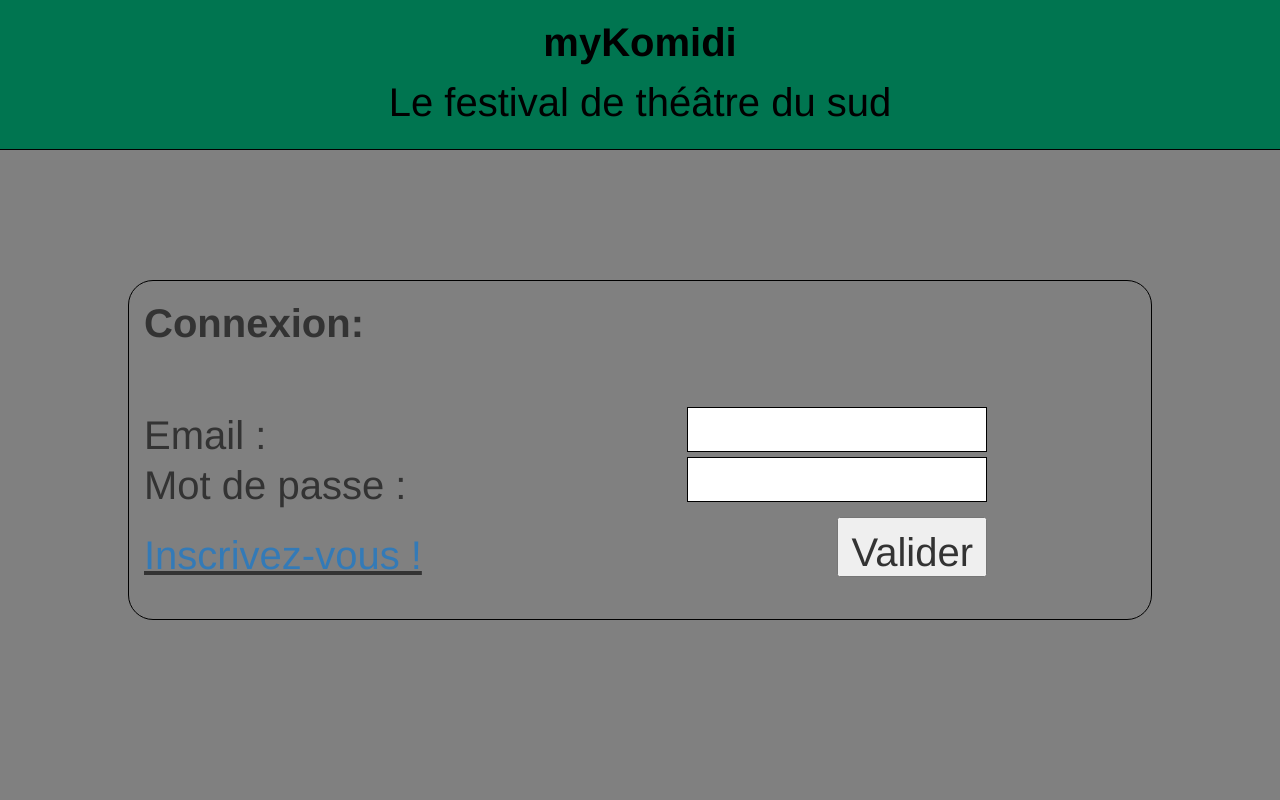
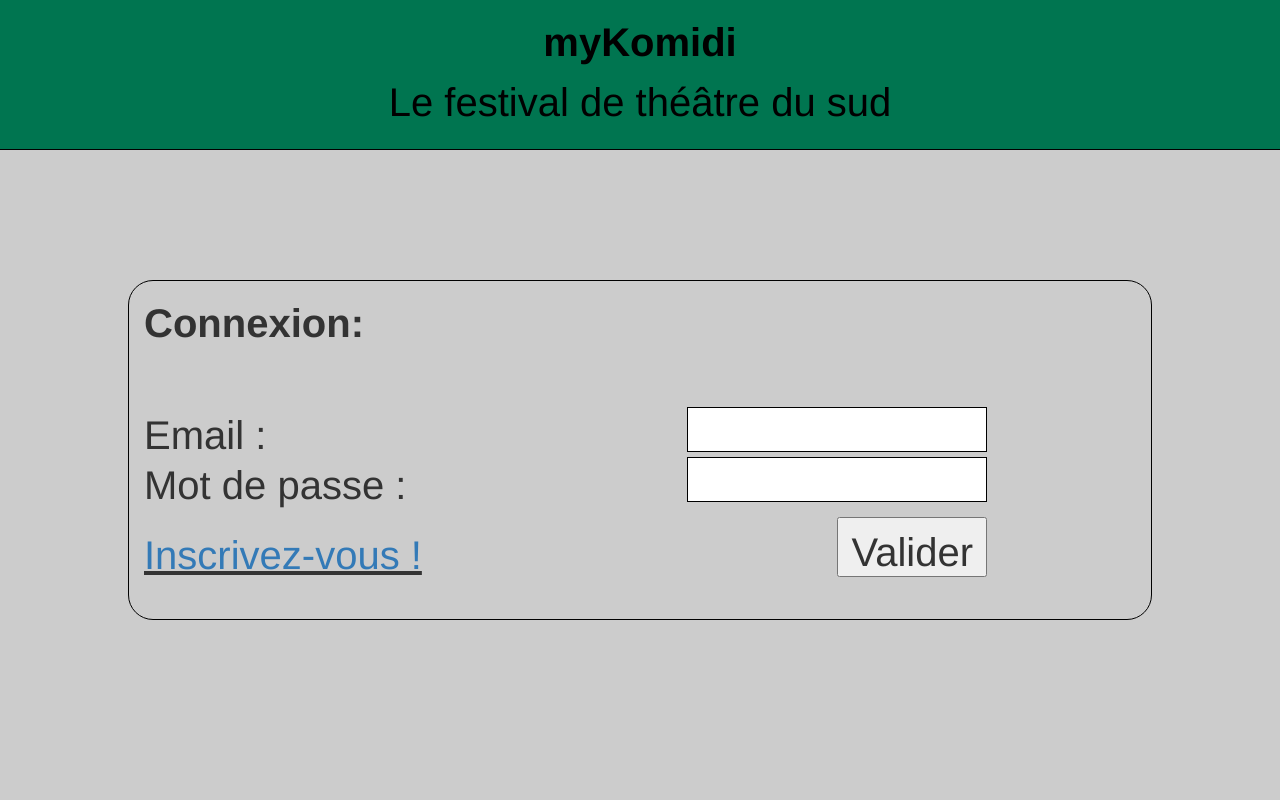
Before and after one commit to LebonC/MyKomidi, a PHP site: page / in a window 1280 px wide. Run offline with PHP 8.4, Linux system fonts and the light colour scheme.

Commit message:
Add files via upload

```diff
--- a/Style.css
+++ b/Style.css
@@ -4,7 +4,7 @@ html, body
 	height: 100%;
 	margin: 0;
 	padding: 0;
-	background-color: grey;
+	background-color: #CCCCCC;
 }
 #HeaderConnexion
 {
@@ -62,7 +62,7 @@ html, body
 	margin-left: 11%;
 	margin-top: 30px;
 }
-#SpectaclesN
+#SpectaclesN, #Salles
 {
 	position: absolute;
 	top: 30px;
--- a/index.html
+++ b/index.html
@@ -68,7 +68,7 @@
 						}
 				    }
 				};
-				xmlhttp.open("GET", "json.php", true);
+				xmlhttp.open("GET", "http://lebonc.alwaysdata.net/json.php", true);
 				xmlhttp.send();
 			}
 		</script>
```
Also changed, not shown: README.txt (added), 1 other file.
